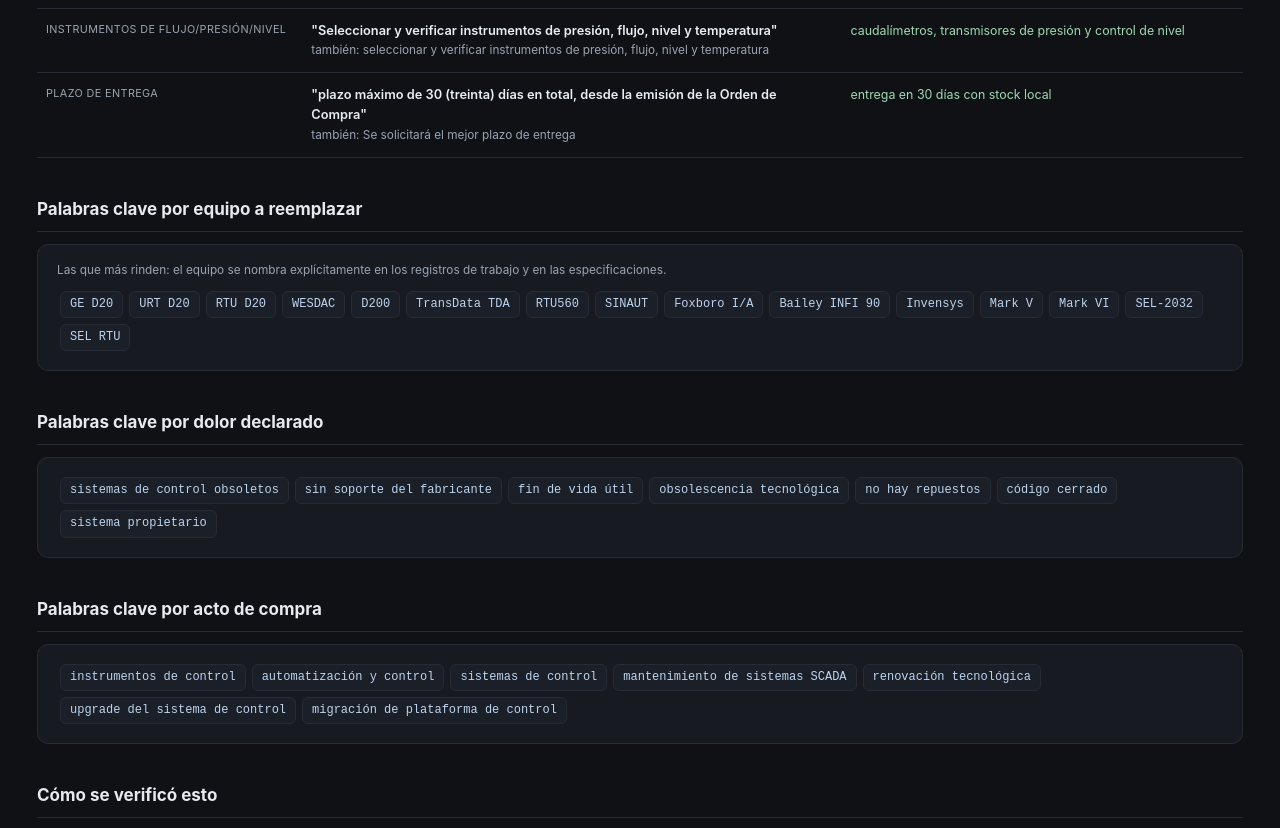
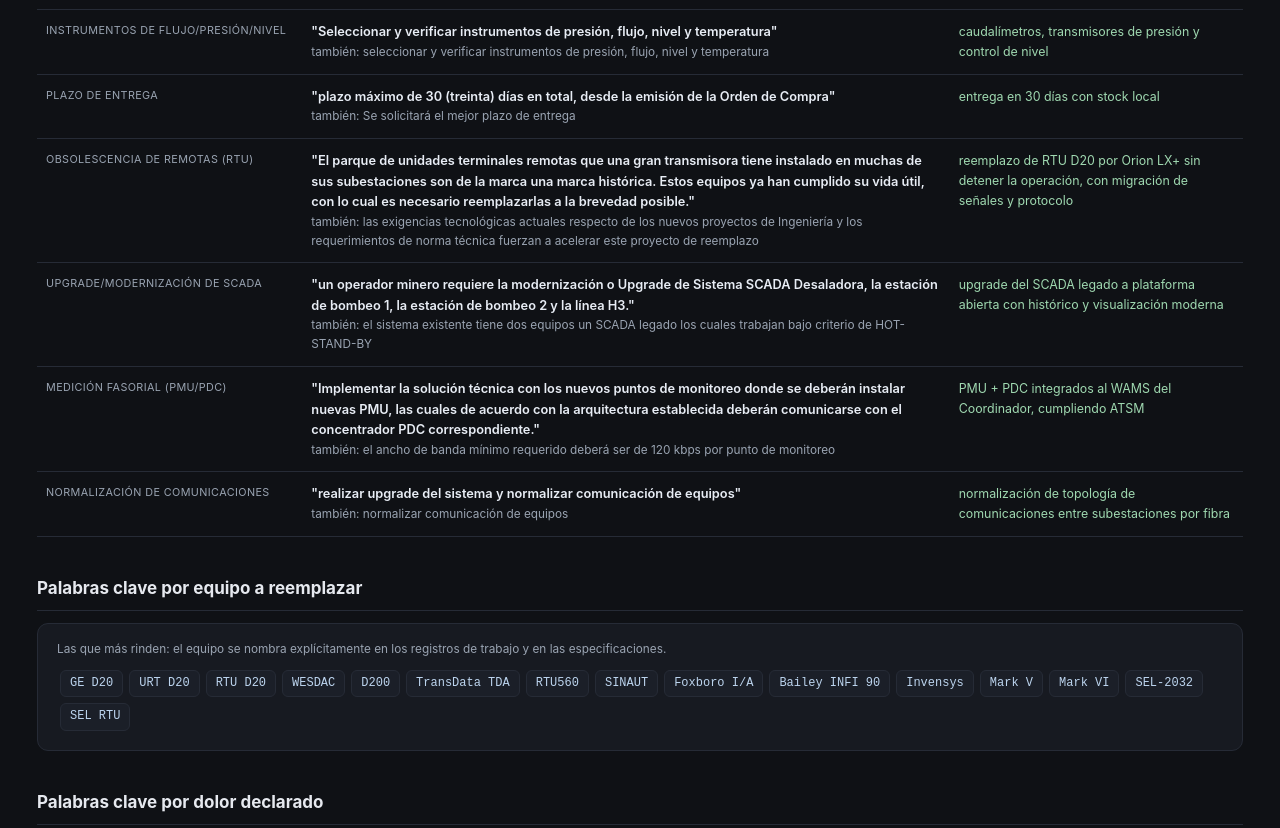
Before and after one commit to vvilche/frases-licitacion-instrumentacion, a plain HTML site: page index.html in a window 1280 px wide. Shown: the part 1840-2668 px from the top of the page. Drawn offline with Linux system fonts and the light colour scheme.

Commit message:
Agrega frases verificadas de bases técnicas reales (remotas, SCADA, PMU)

```diff
--- a/index.html
+++ b/index.html
@@ -122,6 +122,22 @@
 <td class="fam">Plazo de entrega</td>
 <td><div class="quote">"plazo máximo de 30 (treinta) días en total, desde la emisión de la Orden de Compra"</div><div class="alt">también: Se solicitará el mejor plazo de entrega</div></td>
 <td class="vend">entrega en 30 días con stock local</td>
+</tr><tr>
+<td class="fam">Obsolescencia de remotas (RTU)</td>
+<td><div class="quote">"El parque de unidades terminales remotas que una gran transmisora tiene instalado en muchas de sus subestaciones son de la marca una marca histórica. Estos equipos ya han cumplido su vida útil, con lo cual es necesario reemplazarlas a la brevedad posible."</div><div class="alt">también: las exigencias tecnológicas actuales respecto de los nuevos proyectos de Ingeniería y los requerimientos de norma técnica fuerzan a acelerar este proyecto de reemplazo</div></td>
+<td class="vend">reemplazo de RTU D20 por Orion LX+ sin detener la operación, con migración de señales y protocolo</td>
+</tr><tr>
+<td class="fam">Upgrade/modernización de SCADA</td>
+<td><div class="quote">"un operador minero requiere la modernización o Upgrade de Sistema SCADA Desaladora, la estación de bombeo 1, la estación de bombeo 2 y la línea H3."</div><div class="alt">también: el sistema existente tiene dos equipos un SCADA legado los cuales trabajan bajo criterio de HOT-STAND-BY</div></td>
+<td class="vend">upgrade del SCADA legado a plataforma abierta con histórico y visualización moderna</td>
+</tr><tr>
+<td class="fam">Medición fasorial (PMU/PDC)</td>
+<td><div class="quote">"Implementar la solución técnica con los nuevos puntos de monitoreo donde se deberán instalar nuevas PMU, las cuales de acuerdo con la arquitectura establecida deberán comunicarse con el concentrador PDC correspondiente."</div><div class="alt">también: el ancho de banda mínimo requerido deberá ser de 120 kbps por punto de monitoreo</div></td>
+<td class="vend">PMU + PDC integrados al WAMS del Coordinador, cumpliendo ATSM</td>
+</tr><tr>
+<td class="fam">Normalización de comunicaciones</td>
+<td><div class="quote">"realizar upgrade del sistema y normalizar comunicación de equipos"</div><div class="alt">también: normalizar comunicación de equipos</div></td>
+<td class="vend">normalización de topología de comunicaciones entre subestaciones por fibra</td>
 </tr></table>
 
 <h2>Palabras clave por equipo a reemplazar</h2>
@@ -146,7 +162,7 @@
 </div>
 
 <div class="foot">
-<b>Estado.</b> 18 frases, todas verificadas literalmente contra su documento.
+<b>Estado.</b> 22 frases, todas verificadas literalmente contra su documento.
 2 quedaron fuera de esta versión pública por no haber podido confirmar el texto
 completo de la fuente.
 <br><br>
```
